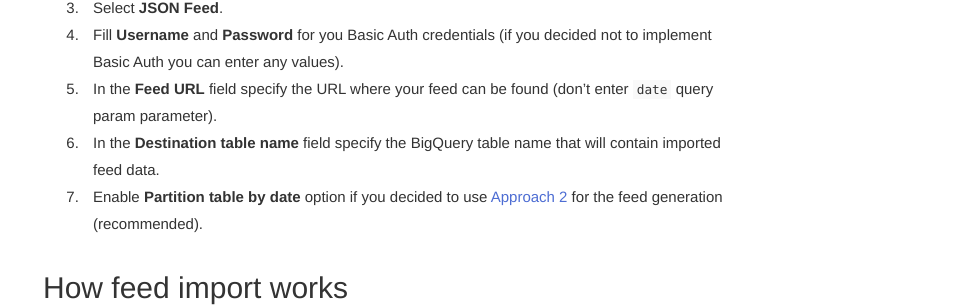
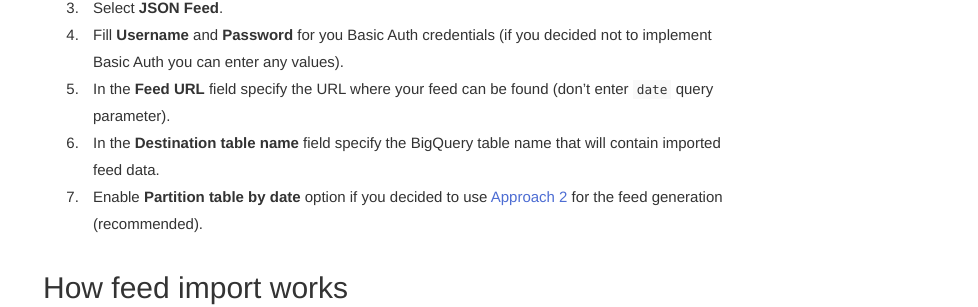
Before and after one commit to segmentstream-com/segmentstream-com.github.io, a Jekyll site: the page built from _docs/guides/json-feed-offline-data-import.md, in a window 1280 px wide and 900 px high, scrolled down 3067 px. Shown: the part 180-487 px from the top of the window, without its empty margins (302-1280 px from the left). Built offline with Jekyll 4.4.1, drawn with Linux system fonts in a browser that asks for light colours; nearby versions of some CDN libraries.

Commit message:
fixed typo

```diff
--- a/_docs/guides/json-feed-offline-data-import.md
+++ b/_docs/guides/json-feed-offline-data-import.md
@@ -97,7 +97,7 @@ Your order feed should contain only updated records, meaning that for each chang
 2. Open **Data Sources ▸ Add Data Source**.
 3. Select **JSON Feed**.
 4. Fill **Username** and **Password** for you Basic Auth credentials (if you decided not to implement Basic Auth you can enter any values).
-5. In the **Feed URL** field specify the URL where your feed can be found (don't enter `date` query param parameter).
+5. In the **Feed URL** field specify the URL where your feed can be found (don't enter `date` query parameter).
 6. In the **Destination table name** field specify the BigQuery table name that will contain imported feed data.
 7. Enable **Partition table by date** option if you decided to use [Approach 2](#daily-updates) for the feed generation (recommended).
 
```
